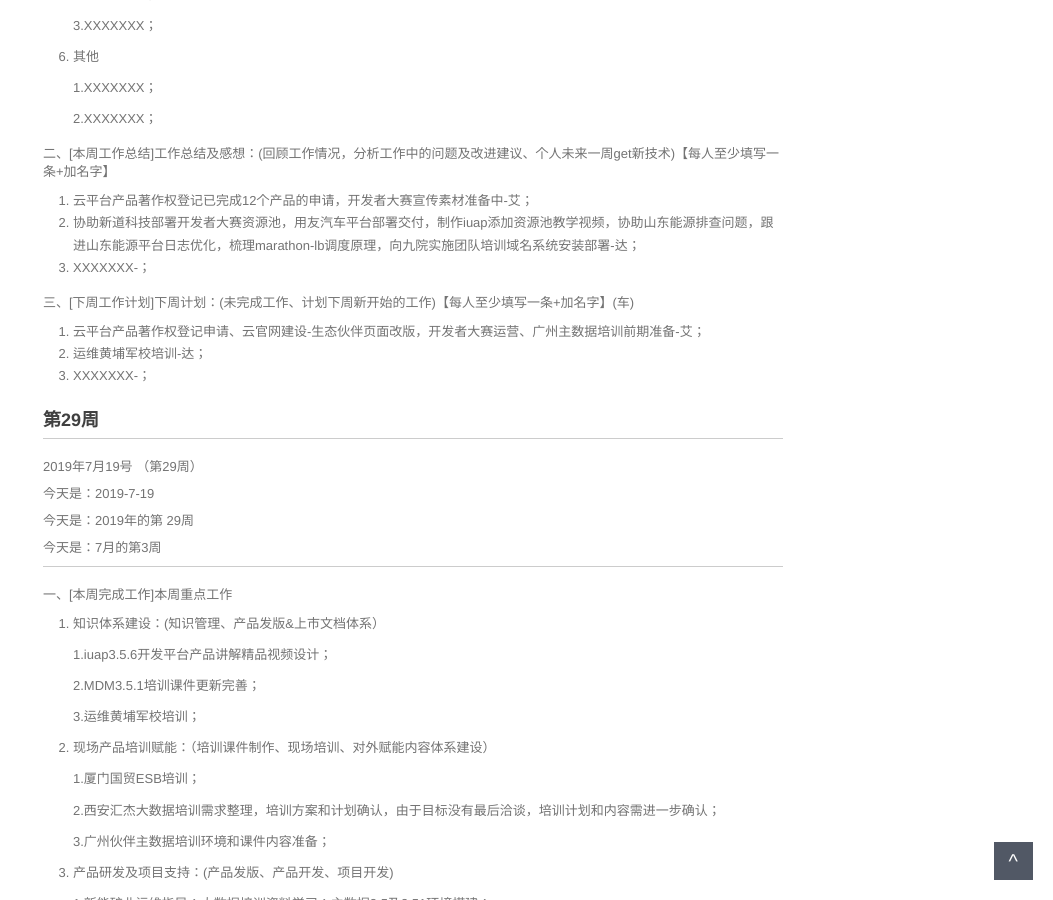
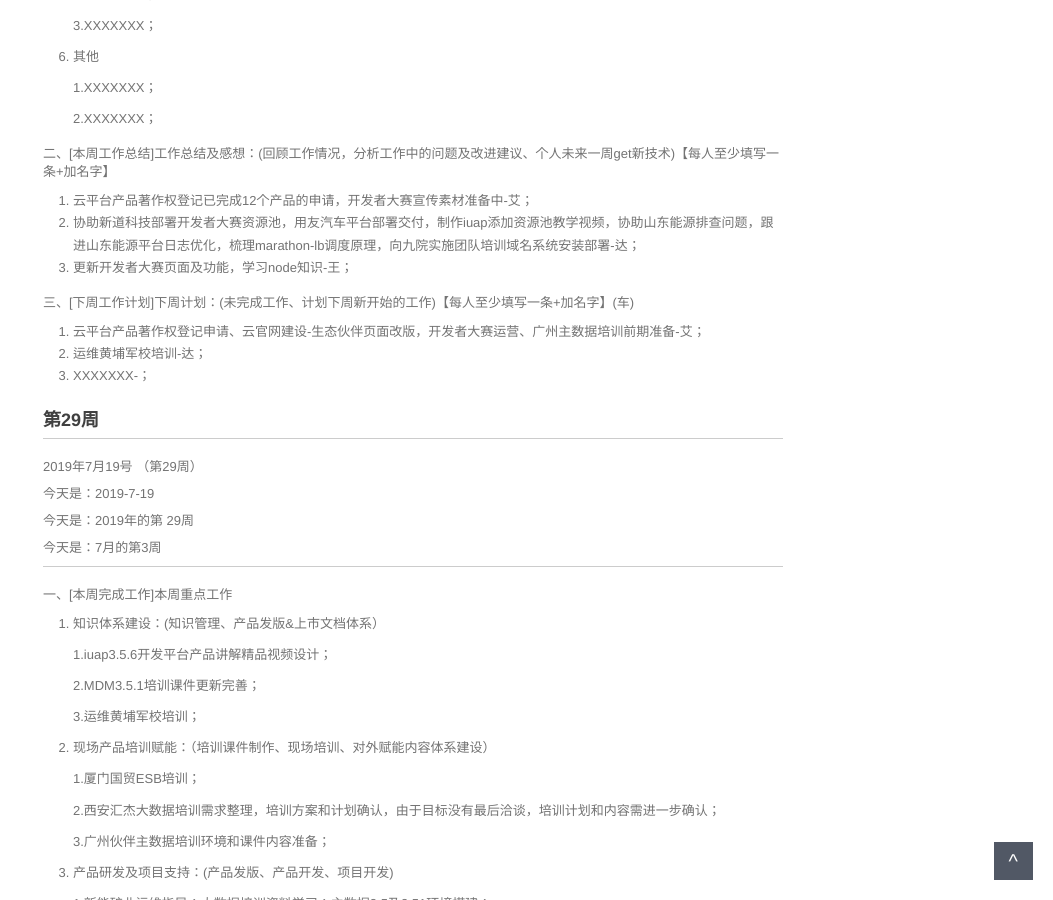
Before and after one commit to walllFlower/blog, a Jekyll site: the page built from _posts/2018-07-17-day_report_cxz.md, in a window 1280 px wide and 900 px high, scrolled down 1143 px. Shown: the whole window, without its empty margins (227-1280 px from the left). Built offline with Jekyll 4.4.1, drawn with Linux system fonts in a browser that asks for light colours; comment, search, counter and statistics services are not loaded.

Commit message:
Update 2018-07-17-day_report_cxz.md

```diff
--- a/_posts/2018-07-17-day_report_cxz.md
+++ b/_posts/2018-07-17-day_report_cxz.md
@@ -76,7 +76,7 @@ categories: 技术运营工作周报
 
 1. 云平台产品著作权登记已完成12个产品的申请，开发者大赛宣传素材准备中-艾；
 2. 协助新道科技部署开发者大赛资源池，用友汽车平台部署交付，制作iuap添加资源池教学视频，协助山东能源排查问题，跟进山东能源平台日志优化，梳理marathon-lb调度原理，向九院实施团队培训域名系统安装部署-达；
-3. XXXXXXX-；
+3. 更新开发者大赛页面及功能，学习node知识-王；
 
 三、[下周工作计划]下周计划：(未完成工作、计划下周新开始的工作)【每人至少填写一条+加名字】(车)
 
```
